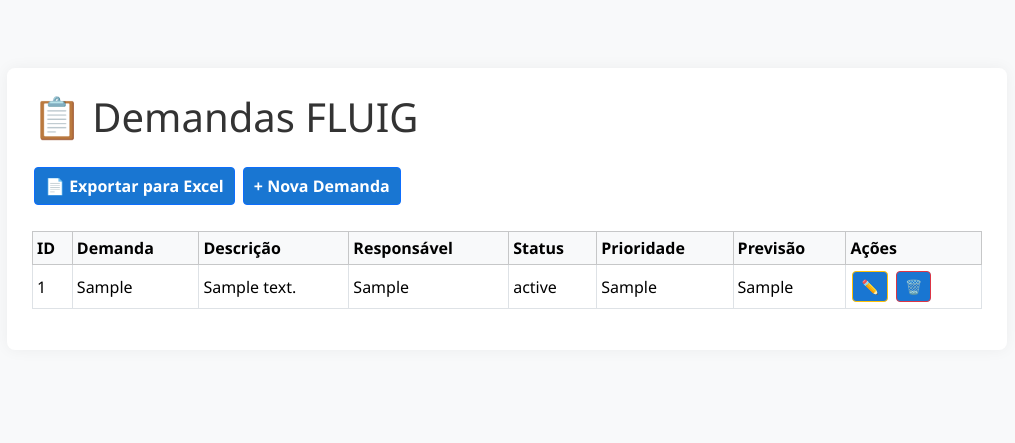
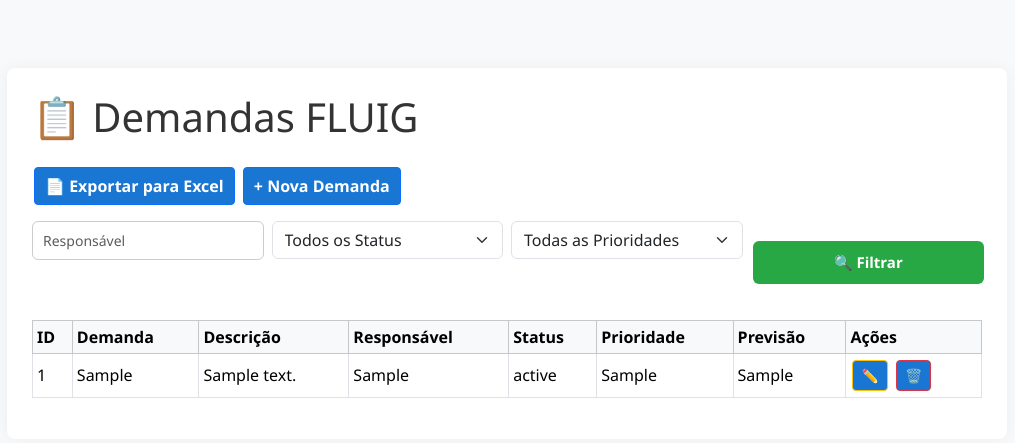
Before and after one commit to Arlin-Mafra/demandas, a PHP site: page / in a window 1280 px wide. Shown: the top 443 px of the page, without its empty margins (133-1148 px from the left). Run offline with PHP 8.4, Linux system fonts and the light colour scheme; tables that the repository leaves empty or names only in its code hold one stand-in row (values such as "Sample post").

Commit message:
adicionando filtros

```diff
--- a/index.php
+++ b/index.php
@@ -1,20 +1,79 @@
-<?php include 'php/db.php';
+<?php
+include 'php/db.php';
 include 'php/header.php';
-?>
-<!DOCTYPE html>
-<html lang="pt-br">
-  <?php
+
+// Ativar exibição de erros
 ini_set('display_errors', 1);
 ini_set('display_startup_errors', 1);
 error_reporting(E_ALL);
+
+// Coleta os filtros
+$f_responsavel = $_GET['responsavel'] ?? '';
+$f_status = $_GET['status'] ?? '';
+$f_prioridade = $_GET['prioridade'] ?? '';
+
+// Monta a SQL com filtros
+$sql = "SELECT * FROM demandas WHERE 1=1";
+$params = [];
+
+if ($f_responsavel) {
+  $sql .= " AND responsavel LIKE ?";
+  $params[] = "%$f_responsavel%";
+}
+if ($f_status) {
+  $sql .= " AND status = ?";
+  $params[] = $f_status;
+}
+if ($f_prioridade) {
+  $sql .= " AND prioridade = ?";
+  $params[] = $f_prioridade;
+}
+
+$sql .= " ORDER BY prioridade DESC, status";
+$stmt = $db->prepare($sql);
+$stmt->execute($params);
 ?>
 
 <h1 class="mb-4">📋 Demandas FLUIG</h1>
+
 <a href="php/exportar_planilha.php" class="btn btn-outline-primary mb-3" target="_blank">📄 Exportar para Excel</a>
-
-
 <a href="php/cadastrar.php" class="btn btn-primary mb-3">+ Nova Demanda</a>
 
+<!-- Filtros -->
+<form method="GET" class="row g-2 mb-4">
+  <div class="col-md-3">
+    <input type="text" name="responsavel" class="form-control" placeholder="Responsável" value="<?= htmlspecialchars($f_responsavel) ?>">
+  </div>
+  <div class="col-md-3">
+    <select name="status" class="form-select">
+      <option value="">Todos os Status</option>
+      <?php
+      $statuses = ['Não iniciado', 'Em andamento', 'Programado', 'Pendente', 'Concluído'];
+      foreach ($statuses as $s) {
+        $selected = ($s == $f_status) ? 'selected' : '';
+        echo "<option value=\"$s\" $selected>$s</option>";
+      }
+      ?>
+    </select>
+  </div>
+  <div class="col-md-3">
+    <select name="prioridade" class="form-select">
+      <option value="">Todas as Prioridades</option>
+      <?php
+      $prioridades = ['Alta', 'Média', 'Baixa'];
+      foreach ($prioridades as $p) {
+        $selected = ($p == $f_prioridade) ? 'selected' : '';
+        echo "<option value=\"$p\" $selected>$p</option>";
+      }
+      ?>
+    </select>
+  </div>
+  <div class="col-md-3">
+    <button type="submit" class="btn btn-secondary w-100">🔍 Filtrar</button>
+  </div>
+</form>
+
+<!-- Tabela -->
 <div class="table-responsive">
   <table class="table table-bordered table-hover table-sm align-middle">
     <thead class="table-light">
@@ -30,25 +89,23 @@
       </tr>
     </thead>
     <tbody>
-        <?php
-          $stmt = $db->query("SELECT * FROM demandas ORDER BY prioridade DESC, status");
-          foreach ($stmt as $row) {
-            echo "<tr>
-              <td>{$row['id']}</td>
-              <td>{$row['demanda']}</td>
-              <td>{$row['descricao']}</td>
-              <td>{$row['responsavel']}</td>
-              <td>" . htmlspecialchars($row['status']) . "</td>
-              <td>{$row['prioridade']}</td>
-              <td>{$row['previsao']}</td>
+      <?php foreach ($stmt as $row): ?>
+        <tr>
+          <td><?= $row['id'] ?></td>
+          <td><?= $row['demanda'] ?></td>
+          <td><?= $row['descricao'] ?></td>
+          <td><?= $row['responsavel'] ?></td>
+          <td><?= htmlspecialchars($row['status']) ?></td>
+          <td><?= $row['prioridade'] ?></td>
+          <td><?= $row['previsao'] ?></td>
           <td>
-                <a href='php/editar.php?id={$row['id']}' class='btn btn-sm btn-warning'>✏️</a>
-                <a href='php/deletar.php?id={$row['id']}' class='btn btn-sm btn-danger' onclick='return confirm(\"Deseja excluir esta demanda?\")'>🗑️</a>
+            <a href="php/editar.php?id=<?= $row['id'] ?>" class="btn btn-sm btn-warning">✏️</a>
+            <a href="php/deletar.php?id=<?= $row['id'] ?>" class="btn btn-sm btn-danger" onclick="return confirm('Deseja excluir esta demanda?')">🗑️</a>
           </td>
-            </tr>";
-          }
-        ?>
+        </tr>
+      <?php endforeach; ?>
     </tbody>
   </table>
 </div>
+
 <?php include 'php/footer.php'; ?>
```
Lines whose indentation alone changed are shown as unchanged.
